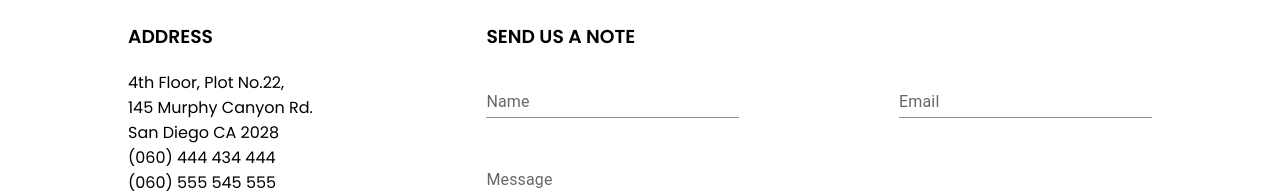
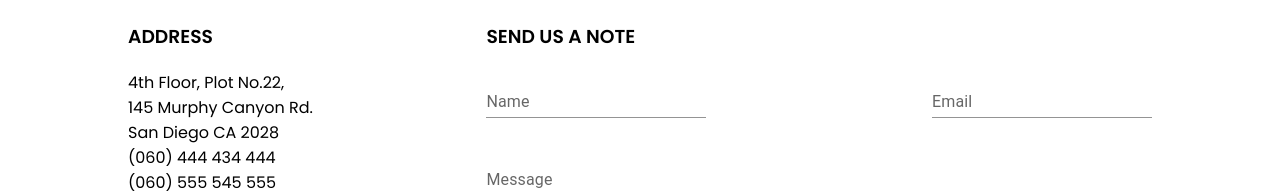
Before and after one commit to Pavlik1996/portfolio, a React (Create React App) app: page / in a window 1280 px wide. Shown: the part 2210-2403 px from the top of the page. Built offline with nearby package versions, Linux system fonts and the light colour scheme.

Commit message:
fixed contacts, footer

```diff
--- a/src/contact/ContactNew.tsx
+++ b/src/contact/ContactNew.tsx
@@ -2,9 +2,6 @@ import s from './contact.module.scss'
 import sContainer from '../common/styles/Container.module.css'
 import { Title } from '../common/component/title/Title'
 import TextField from '@mui/material/TextField';
-import PhoneIcon from '@mui/icons-material/Phone';
-import { Margin } from '@mui/icons-material';
-
 
 
 export const ContactNew = () => {
@@ -25,12 +22,9 @@ export const ContactNew = () => {
                     <div className={s.send}>
                         <h3 >SEND US A NOTE</h3>
                         <div className={s.name}>
-                            <TextField id="standard-basic" label="Name" variant="standard" style={{ width: '38%', marginBottom: '15px' }} />
-
-                            <TextField id="standard-basic" label="Email" variant="standard" style={{ width: '38%' }} />
-
+                            <TextField id="standard-basic" label="Name" variant="standard" style={{ marginBottom: '15px' }} />
+                            <TextField id="standard-basic" label="Email" variant="standard" />
                         </div>
-
                         <div>
                             <TextField
                                 id="standard-multiline-static"
--- a/src/contact/contact.module.scss
+++ b/src/contact/contact.module.scss
@@ -41,10 +41,8 @@
 
           @media screen and (max-width: 820px) {
             flex-direction: column;
-          width: 265%;
-
+            width: 100%;
           }
-
         }
 
         .btn {
--- a/src/footer/Footer.module.scss
+++ b/src/footer/Footer.module.scss
@@ -13,9 +13,15 @@
         justify-content: space-between;
         align-items: center;
 
+        @media screen and (max-width: 522px) {
+            margin-top: 25px;
+            display: block;
+        }
+
         .icons {
             @media screen and (max-width: 522px) {
-                margin-top: 25px
+                margin-top: 25px;
+                margin-bottom: 25px;
             }
             .icon {
                 margin: 0 15px 0px 15px;
--- a/src/footer/Footer.tsx
+++ b/src/footer/Footer.tsx
@@ -1,12 +1,10 @@
 import s from './Footer.module.scss'
-import sContainer from '../common/styles/Container.module.css'
 import linkedin from '../assets/images/icon/li.png'
 import github from '../assets/images/icon/gi.png'
 import facebook from '../assets/images/icon/fa.png'
 import instagram from '../assets/images/icon/in.png'
 import telegram from '../assets/images/icon/tg.png'
 import twitter from '../assets/images/icon/tw.png'
-import { Icon } from './Icon'
 
 
 export const Footer = () => {
```
Lines whose indentation alone changed are shown as unchanged.
